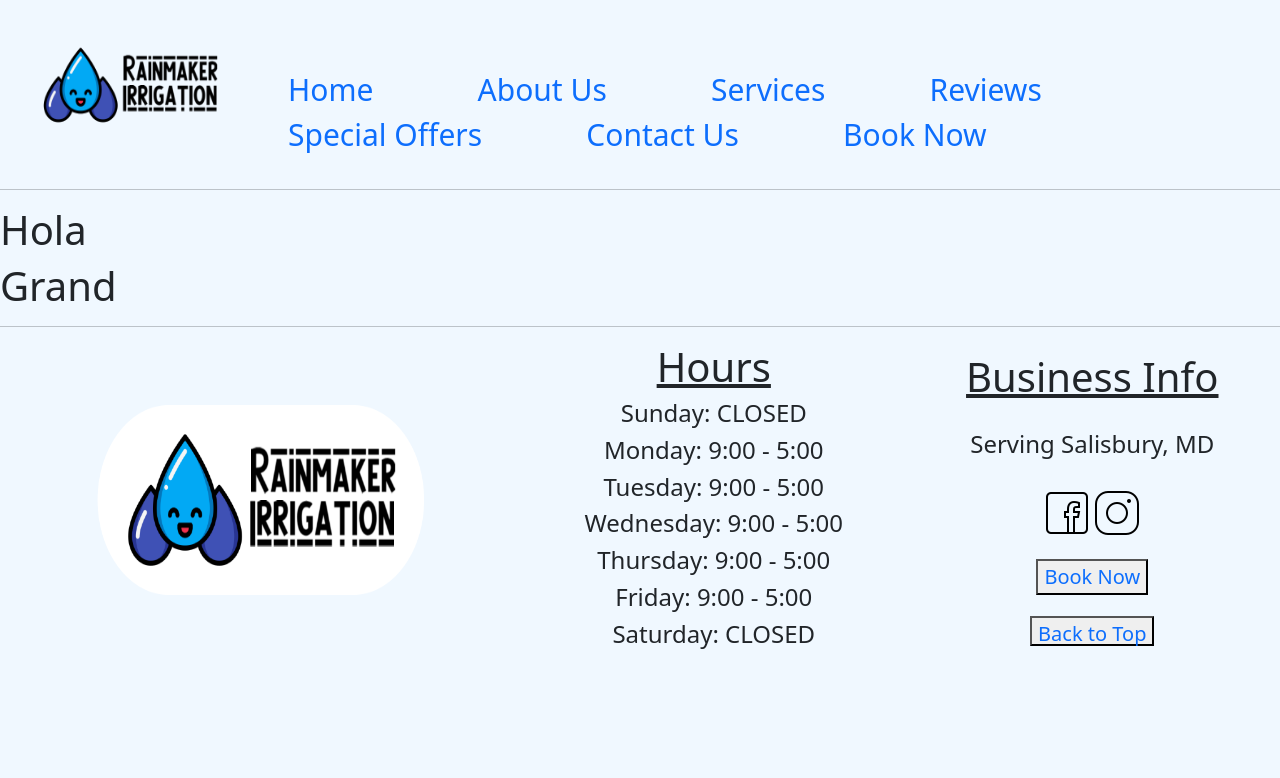
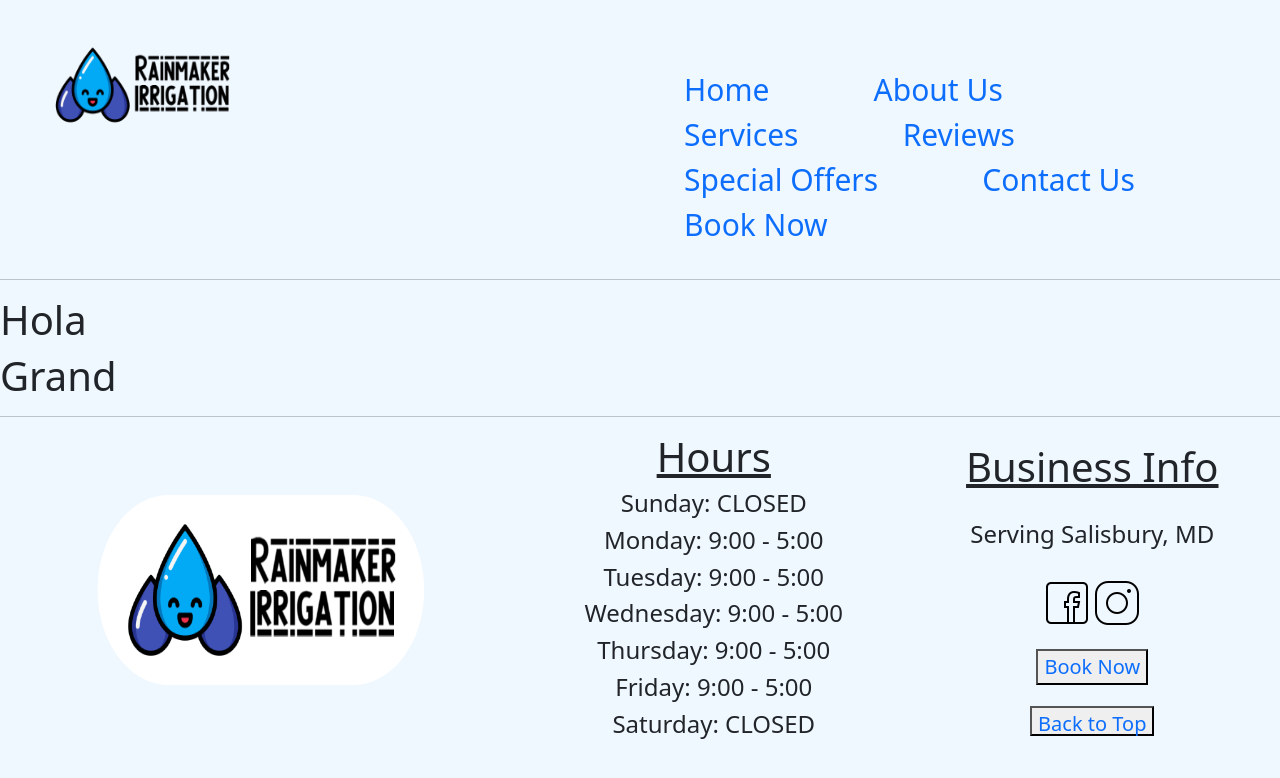
Before and after one commit to tkofb/NaturesCanvas, a plain HTML site: page index/index.html in a window 1280 px wide. Drawn offline with nearby package versions, Linux system fonts and the light colour scheme.

Commit message:
Learned more about bootstrap and implemented some of it throughout the project specifically the booking page

```diff
--- a/index/index.html
+++ b/index/index.html
@@ -15,12 +15,15 @@
 </head>
 
 <body style="background-color:aliceblue;">
+
     <header>
         <nav>
-            <div class="nav-container" >
+            <div class="container-fluid" >
+                <div class="row row-cols-2">
+                    <div class="col">
                         <img src="/images/transparent-logo.png" width="260" height="170">
-
-
+                    </div>
+                    <div class="col">
                         <ul style="padding-top: 67px;">
                             <li><a href="/index/index.html">Home</a></li>
                             <li><a href="/additionalPages/about.html">About Us</a></li>
@@ -31,7 +34,8 @@
                             <li><a href="/additionalPages/book.html">Book Now</a></li>
                         </ul>
                     </div>
-
+                </div>
+            </div>
             <hr>
         </nav>
 
```
Lines whose indentation alone changed are shown as unchanged.
